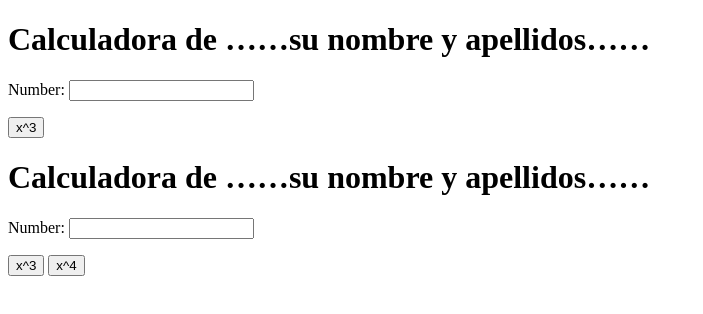
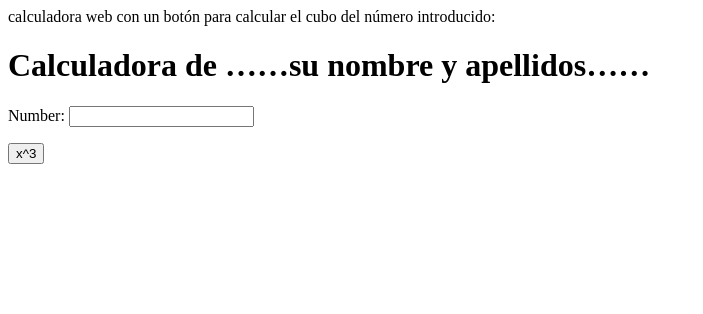
Before and after one commit to Pichardoo/my_calculator, a plain HTML site: page index.html in a window 1280 px wide. Shown: the whole page, without its empty margins (0-703 px from the left). Drawn offline with Linux system fonts and the light colour scheme.

Commit message:
x^3 button

```diff
--- a/index.html
+++ b/index.html
@@ -1,3 +1,5 @@
+calculadora web con un botón para calcular el cubo del número introducido:
+
 <!DOCTYPE html>
 <html>
     <head>
@@ -19,30 +21,3 @@
         </script>
     </body>
 </html>
-
-<!DOCTYPE html>
-<html>
-    <head>
-        <title>Calculator</title>
-        <meta charset="utf-8">
-    </head>
-    <body>
-        <h1>Calculadora de ……su nombre y apellidos……</h1>
-        Number:
-        <input type="text" id="n1">
-        <p>
-            <button onclick="cube()"> x^3 </button>
-            <button onclick="power_4()"> x^4</button>
-        </p>
-        <script type="text/javascript">
-            function cube() {
-                var num = document.getElementById("n1");
-                num.value = Math.pow(num.value, 3);
-            }
-            function power_4() {
-                var num = document.getElementById("n1");
-                num.value = Math.pow(num.value, 4);
-            }
-        </script>
-    </body>
-</html>
```
